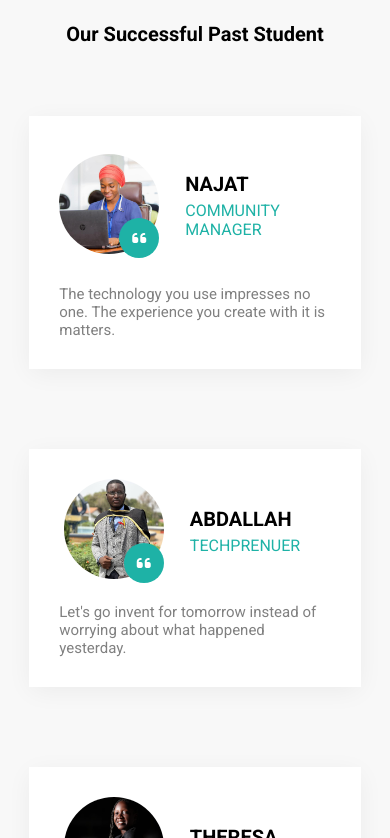
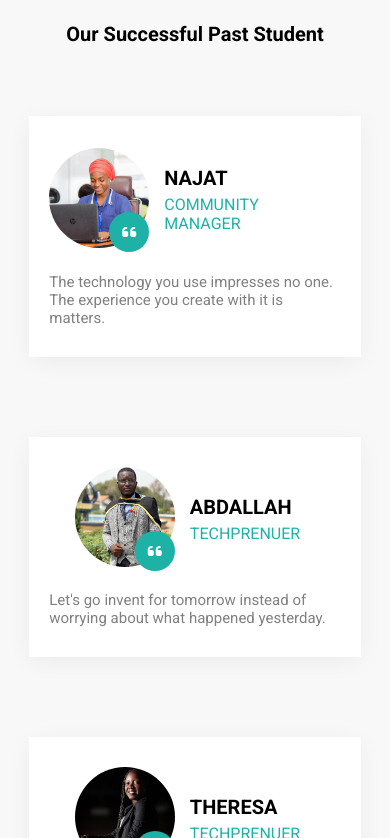
Before and after one commit to yasiramus/education-website, a React (Create React App) app: page / in a window 390 px wide. Shown: the part 6426-7264 px from the top of the page. Built offline with nearby package versions, Linux system fonts and the light colour scheme.

Commit message:
testimonial css

```diff
--- a/src/components/testimonial/testimonial.css
+++ b/src/components/testimonial/testimonial.css
@@ -88,3 +88,20 @@
     color: #1eb2a6;
 
 }
+
+/* media query  */
+@media screen and (max-width:768px) {
+
+    .testimonial .items {
+
+        padding-left: 20px;
+        padding-right: 20px;
+
+    }
+
+    .testimonial .name {
+
+        margin: 20px 15px;
+
+    }
+}
```
